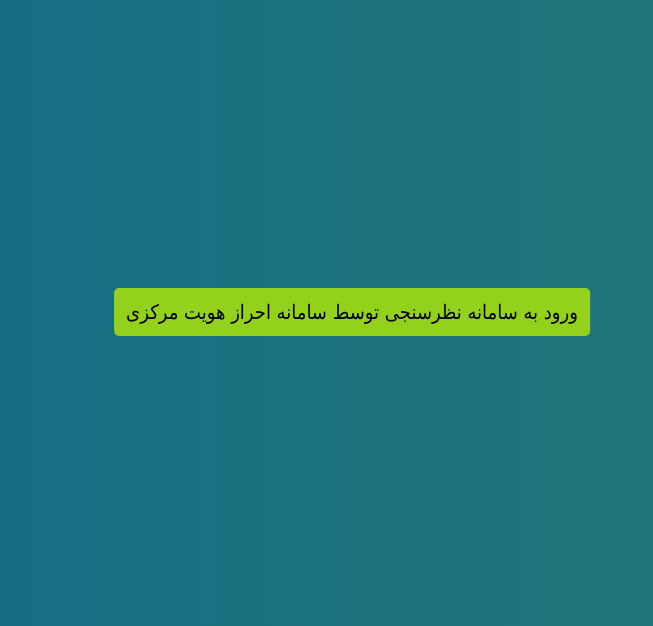
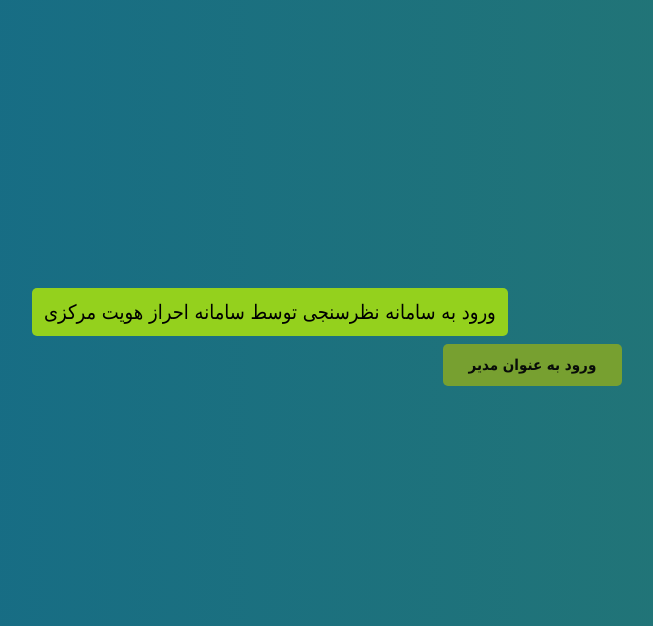
Before and after one commit to mhas1381/Survey-System, a Django app: page / in a window 1280 px wide. Shown: the top 626 px of the page, without its empty margins (288-941 px from the left). Run offline with Django 3.2, Linux system fonts and the light colour scheme.

Commit message:
Added admin login button

```diff
--- a/statics/styles.css
+++ b/statics/styles.css
@@ -34,3 +34,16 @@ html, body {
 .auth a:link {
     text-decoration : none;
 }
+
+.auth .manager {
+    text-align       : center;
+    float            : right;
+    left             : 155px;
+    width            : 28%;
+    margin           : 20px 50px;
+    display          : block;
+    font-size        : 15px;
+    font-weight      : bold;
+    background-color : #77a030;
+    color            : #090c09;
+}
--- a/templates/website/index.html
+++ b/templates/website/index.html
@@ -11,6 +11,7 @@
 
 <div class="auth">
     <a href="{% url 'accounts:login' %}">ورود به سامانه نظرسنجی توسط سامانه احراز هویت مرکزی</a>
+    <a class="manager" href="#">ورود به عنوان مدیر</a>
 </div>
 
 </body>
```
